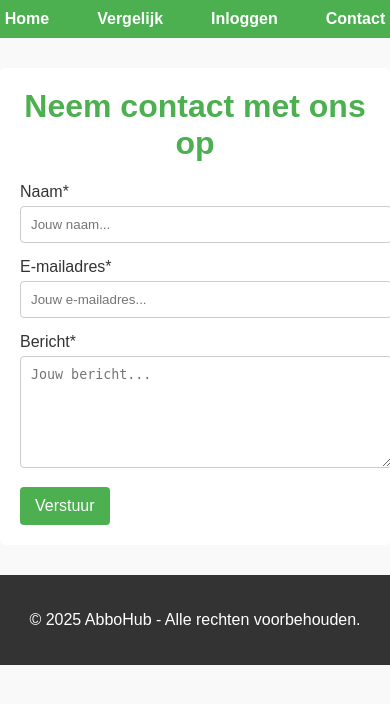
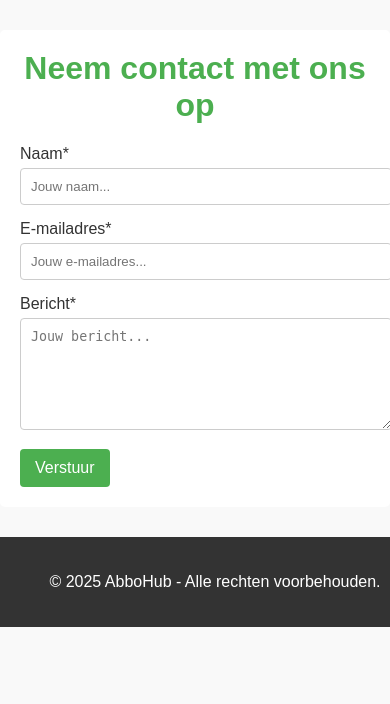
Before and after one commit to abbohub/test, a Flask app: page /contact in a window 390 px wide. Shown: the top 704 px of the page. Run offline with Flask 3, Linux system fonts and the light colour scheme; parts of the project's set-up code (start-up, migrations or seed data) failed here and were passed over; some libraries are stand-ins or nearby versions.

Commit message:
Add files via upload

```diff
--- a/Abbohubb/static/styles.css
+++ b/Abbohubb/static/styles.css
@@ -573,43 +573,41 @@
   }
 
   @media (max-width: 768px) {
-
-    /* Header padding en uitlijning */
-    header {
-      padding: 10px;
+    /* Verberg de navigatie */
+    nav {
+      display: none;
     }
 
-    /* Navigatie naast elkaar zetten op mobiel */
-    nav ul,
-    .header-nav ul {
-      flex-direction: row !important; /* Zet de links naast elkaar */
+    /* Zorg dat de hoofdinhoud (main) gecentreerd staat */
+    main {
+      display: flex;
       justify-content: center;
-      gap: 1rem; /* Ruimte tussen de links */
+      align-items: flex-start;
+      flex-direction: column;
     }
 
-    nav li {
-      margin: 0;
+    /* Centreer de tegel-lijst */
+    .abonnementen-lijst {
+      justify-content: center;
     }
 
-    /* Zoek-knop verbergen op mobiel */
+    /* Zoek-knop verbergen (indien nog niet gedaan) */
     .zoek-filter-form button.btn-search {
-      display: none !important; /* Verbergt de zoekknop volledig */
+      display: none !important;
     }
 
-    /* Grid aanpassen voor mobiel */
+    /* Pas de zoek-filter-container aan */
     .zoek-filter-container {
       grid-template-columns: 1fr;
       gap: 0.7rem;
       padding: 10px;
     }
 
-    /* Titel centreren */
     .zoek-filter-container h1 {
       text-align: center;
       justify-self: center;
     }
 
-    /* Zoekformulier verticaal stapelen en centreren */
     .zoek-filter-form {
       flex-direction: column;
       width: 100%;
@@ -623,7 +621,6 @@
       box-sizing: border-box;
     }
 
-    /* Vergelijk-knop uitlijnen en centreren */
     .btn-compare {
       justify-self: center !important;
       width: 100%;
@@ -631,17 +628,27 @@
       margin-top: 5px;
     }
 
-    /* Dropdown correct positioneren voor mobiel */
-    .dropdown-menu, .sub-dropdown {
+    .dropdown-menu,
+    .sub-dropdown {
       position: static;
       width: 100%;
       box-shadow: none;
       padding: 5px;
     }
 
-    .dropdown-item, .sub-dropdown a {
+    .dropdown-item,
+    .sub-dropdown a {
       text-align: center;
       padding: 5px 0;
     }
+
+    /* Footer vast onderaan het scherm */
+    footer {
+      position: static;
+      bottom: 0;
+      left: 0;
+      width: 100%;
+      z-index: 100;
+    }
   }
     <style>
```
